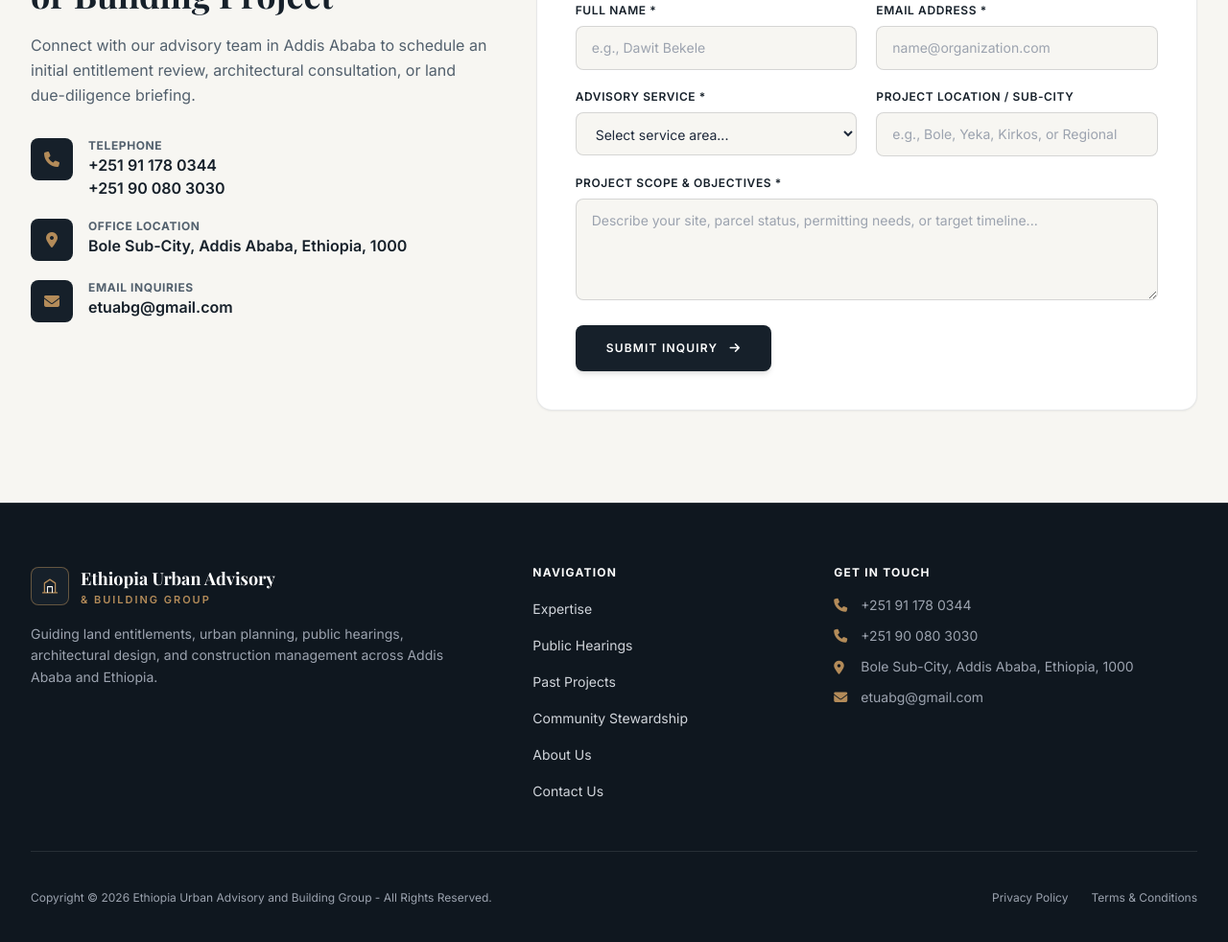
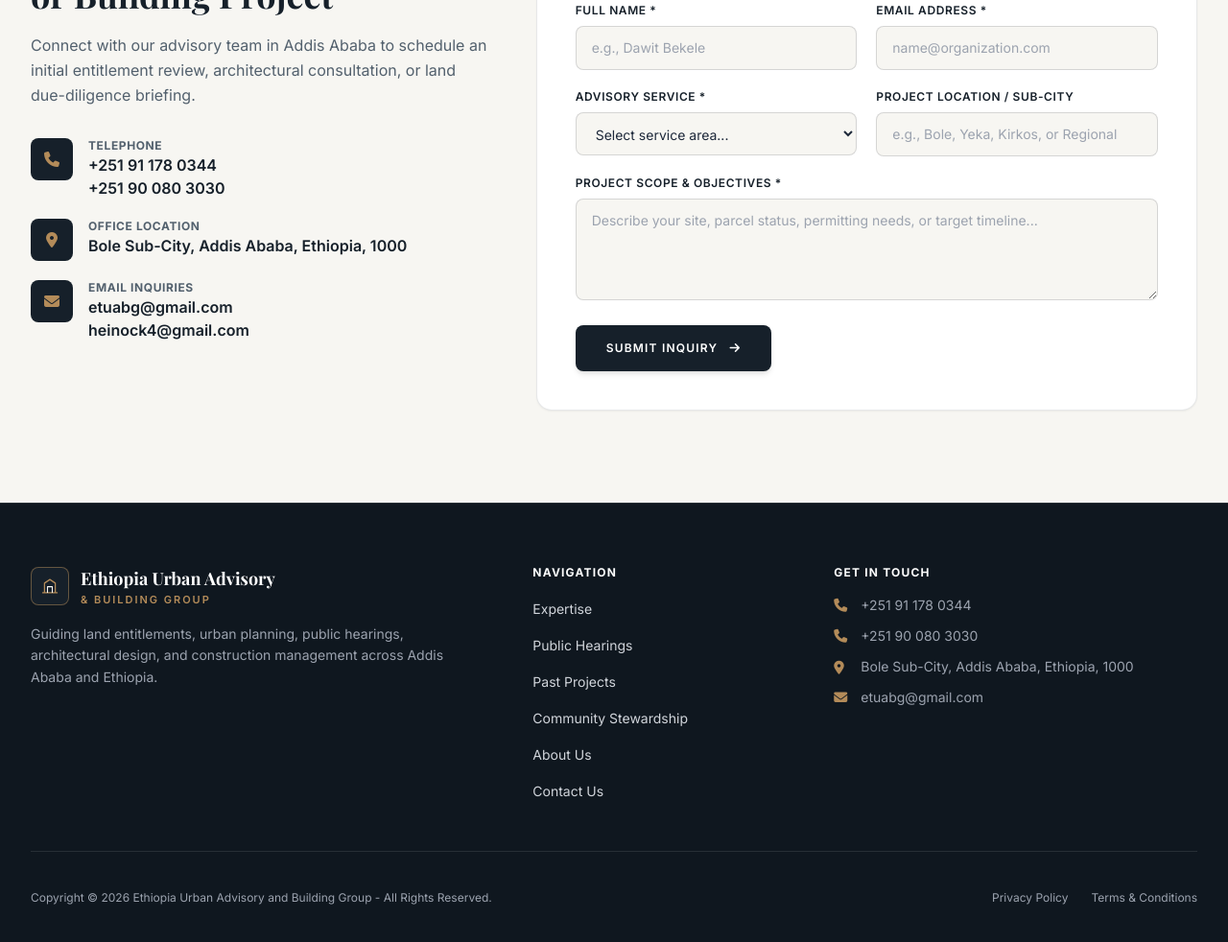
Before and after one commit to heinock4-maker/ethiopia-urban-advisory-group, a plain HTML site: page index.html in a window 1280 px wide. Shown: the part 6536-7518 px from the top of the page at 96% size. Drawn offline with nearby package versions, Linux system fonts and the light colour scheme; a web font is replaced by a local one.

Commit message:
feat: show both etuabg@gmail.com and heinock4@gmail.com under Email Inquiries

```diff
--- a/index.html
+++ b/index.html
@@ -459,7 +459,8 @@
                             <div class="w-11 h-11 rounded-lg bg-slatecharcoal text-archgold flex items-center justify-center shrink-0"><i class="fa-solid fa-envelope"></i></div>
                             <div>
                                 <p class="text-xs font-bold uppercase tracking-wider text-mutedink">Email Inquiries</p>
-                                <a href="mailto:etuabg@gmail.com" class="text-base font-semibold text-slatecharcoal hover:text-archgold transition">etuabg@gmail.com</a>
+                                <a href="mailto:etuabg@gmail.com" class="block text-base font-semibold text-slatecharcoal hover:text-archgold transition">etuabg@gmail.com</a>
+                                <a href="mailto:heinock4@gmail.com" class="block text-base font-semibold text-slatecharcoal hover:text-archgold transition">heinock4@gmail.com</a>
                             </div>
                         </div>
                     </div>
```
